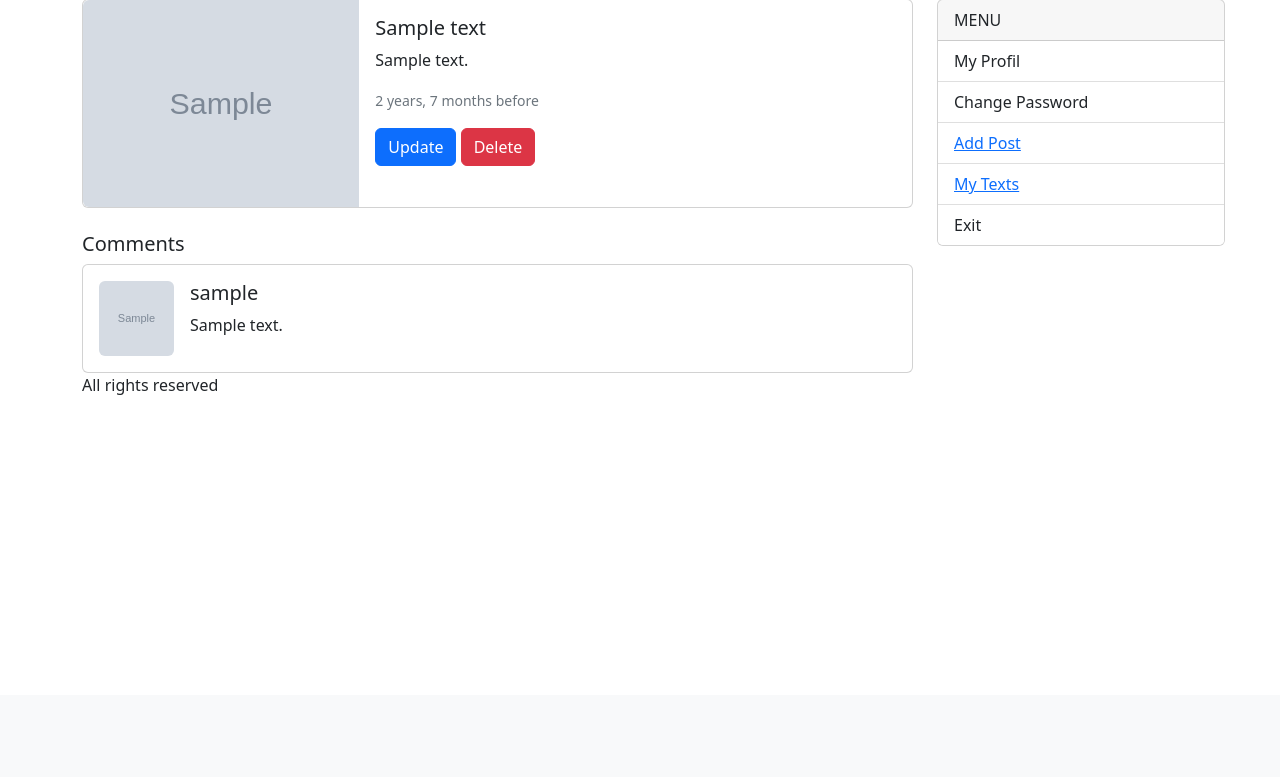
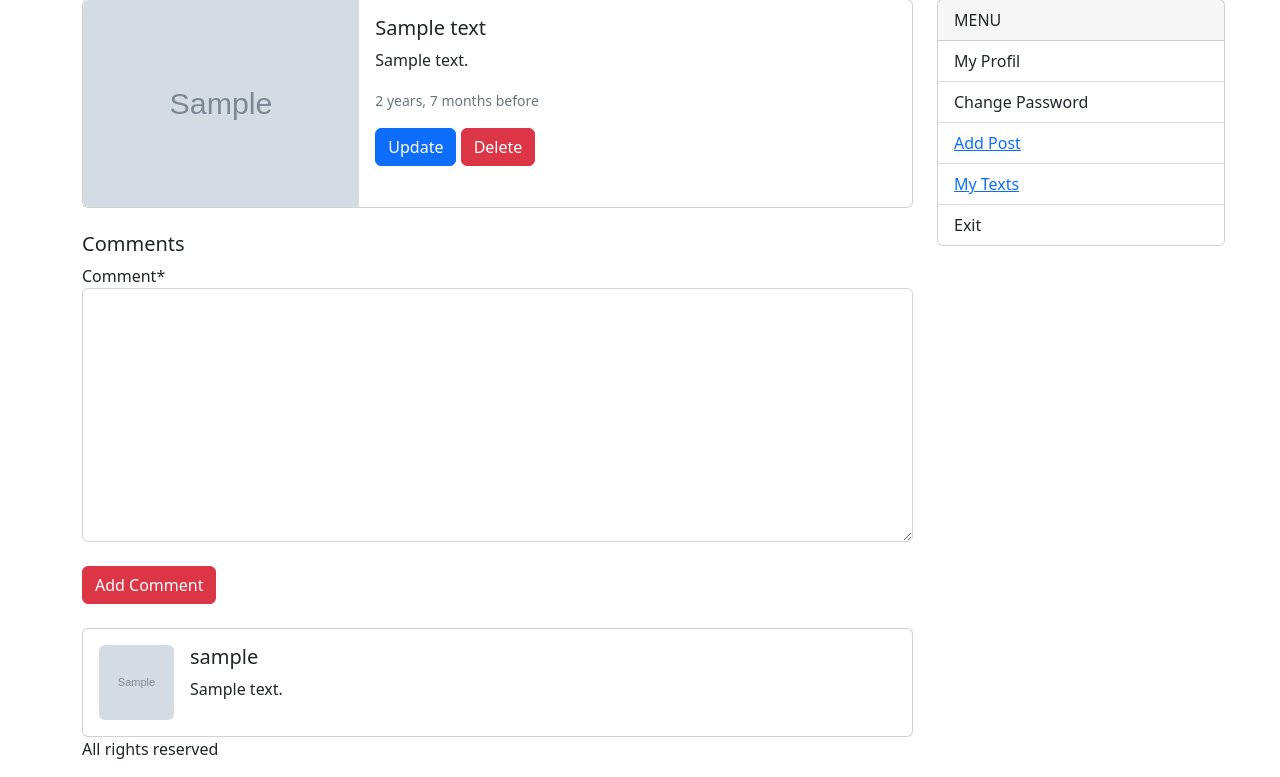
Before and after one commit to atak-05/django-blog-udemy, a Django app: a page that uses blog/blog_app/templates/pages/detail.html in a window 1280 px wide. Shown: the part 105-882 px from the top of the page. Before the commit the page ends 500 px from the top, so only its background shows below. Run offline with Django 4.2, Linux system fonts and the light colour scheme; a user stored in the database is signed in; tables that the repository leaves empty hold one stand-in row (values such as "Sample post"); grey boxes marked "Sample" are stand-in pictures; parts of the project's set-up code (start-up, migrations or seed data) failed here and were passed over; some libraries are stand-ins or nearby versions.

Commit message:
add-comment function  created!

```diff
--- a/blog/blog_app/forms/__init__.py
+++ b/blog/blog_app/forms/__init__.py
@@ -1,3 +1,4 @@
 from .contact import ContactForm
 from .add_text import AddTextForm
 from .update_text import UpdateTextForm
+from .add_comment import AddCommentForm
--- /dev/null
+++ b/blog/blog_app/forms/add_comment.py
@@ -0,0 +1,10 @@
+from dataclasses import field
+from socket import fromshare
+from statistics import mode
+from django import forms
+from blog_app.models import CommentModel
+
+class AddCommentForm(forms.ModelForm):
+    class Meta:
+        model = CommentModel
+        fields = ('comment',)
--- a/blog/blog_app/templates/pages/detail.html
+++ b/blog/blog_app/templates/pages/detail.html
@@ -1,8 +1,8 @@
 {% extends "base.html" %}
 {% load static %}
 
-
 {%block title%}{{texts.title}}{%endblock%}
+{% load crispy_forms_tags %}
 
 {%block content%}
 <!--Main Part-->
@@ -35,6 +35,15 @@
 </div>
 <!--Comment Part Start-->
 <h5>Comments</h5>
+  {% if request.user.is_authenticated %}
+      <form method="POST">
+        {% csrf_token %}
+        {{add_comment_form | crispy }}
+        <input type="submit" value="Add Comment" class="btn btn-danger mt-4 mb-4"/>
+      </form>
+  {% else %}
+      <p>Please, create a account</p>
+  {% endif %}
   {%for comment in comments%}
   <div class="card">
     <div class="card-body " style="display:flex;flex-direction: row; ">
--- a/blog/blog_app/view/detail.py
+++ b/blog/blog_app/view/detail.py
@@ -1,9 +1,21 @@
 from django.shortcuts import render, get_object_or_404
 from blog_app.models import TextModel, CommentModel
-
+from blog_app.forms import AddCommentForm
 def detail(request,slug):
     text =get_object_or_404(TextModel, slug=slug)
     comments = text.comments.all()
+    if request.method=='POST':
+        add_comment_form = AddCommentForm(data=request.POST)
+        if add_comment_form.is_valid():
+            comment= add_comment_form.save(commit=False)
+            comment.writer= request.user
+            comment.text= text
+            comment.save()
+
+    add_comment_form= AddCommentForm
+
+
     return render(request, 'pages/detail.html', context = {
         'text' : text,
-        'comments' : comments})
+        'comments' : comments,
+        'add_comment_form': add_comment_form})
```
Lines whose indentation alone changed are shown as unchanged.
